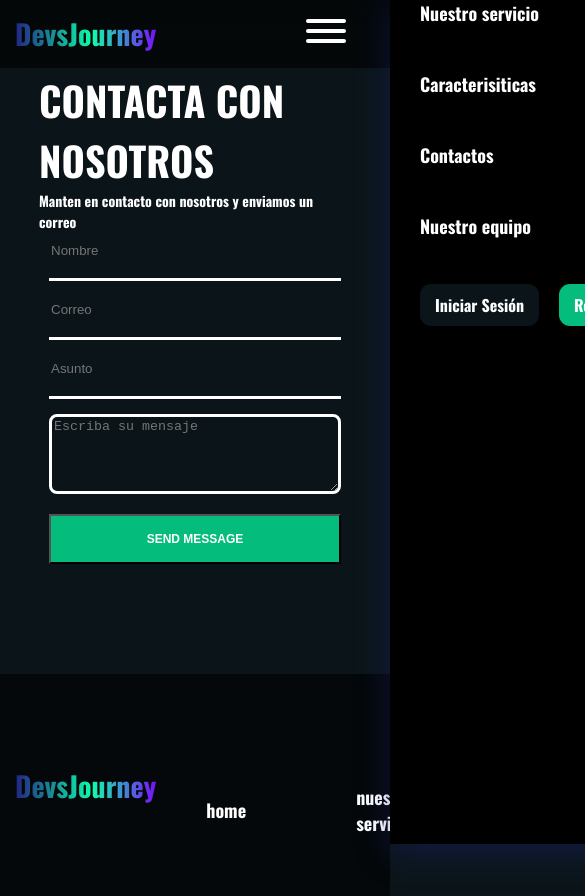
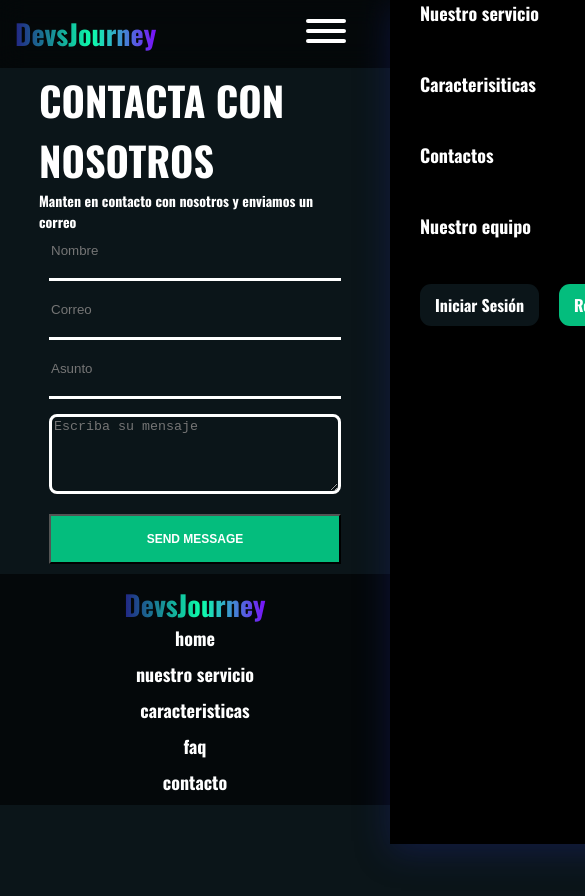
Before and after one commit to SofiDevO/proyecto--fullstack, a React (Vite) app in the folder frontend/CodeJourney/: page / in a window 390 px wide. Shown: the top 896 px of the page, 585 px wide, since content can reach past the window. After the commit the page ends 844 px from the top, so only its background shows below. Built offline with nearby package versions, Linux system fonts and the light colour scheme.

Commit message:
se ajusta footer de acuerdo al tamaño de pantalla

```diff
--- a/frontend/CodeJourney/src/components/footer/Footer.css
+++ b/frontend/CodeJourney/src/components/footer/Footer.css
@@ -3,21 +3,31 @@
   justify-content: space-between;
   align-items: center;
   padding: 10px 15px;
-    margin-top: 100px;
   background-color: rgba(0, 0, 0, 0.605);
+  overflow-x: hidden;
+  height: 17vh;
 }
 
 .link-container {
   display: flex;
   justify-content: center;
   align-items: center;
+  gap: 30px;
 }
 
 .link {
-    padding: 50px;
-    padding-left: 50px;
-    margin-right: 10px;
-    text-decoration: none;
   color: var(--text-color);
-    padding-top: 100px;
 }
+
+
+@media only screen and (max-width: 768px) {
+  .container {
+      flex-direction: column;
+      height: auto;
+  }
+
+  .link-container {
+      flex-direction: column;
+      gap: 10px;
+  }
+}
```
Lines whose indentation alone changed are shown as unchanged.
